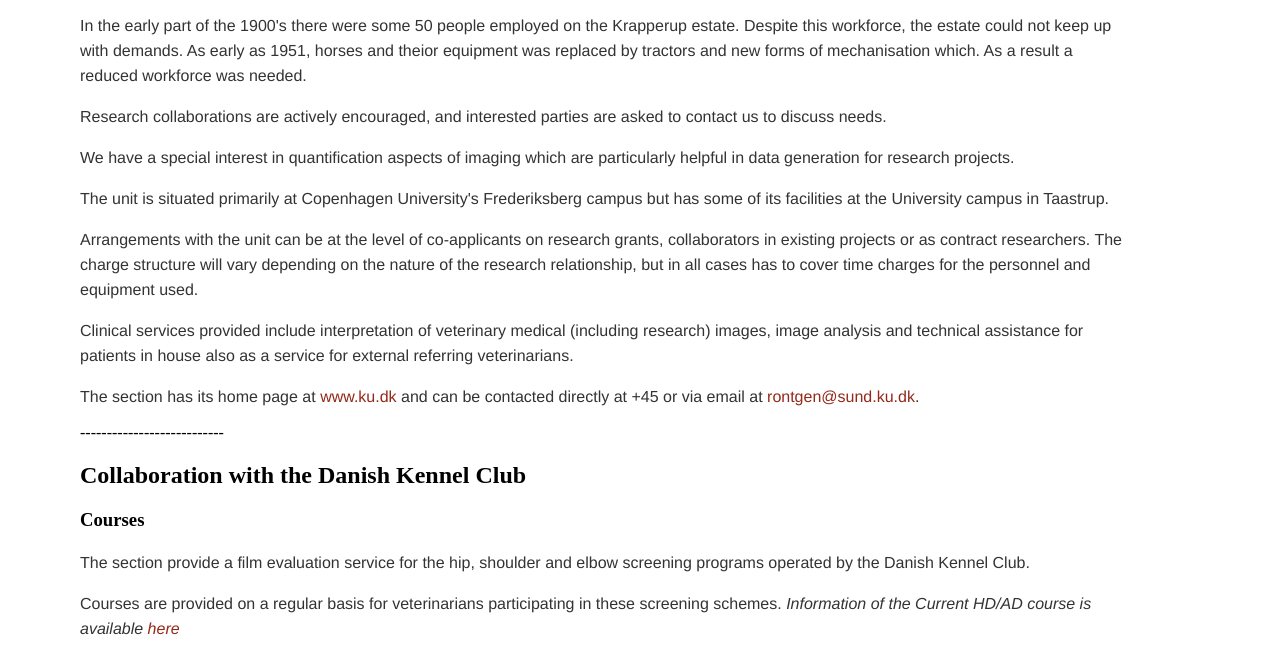
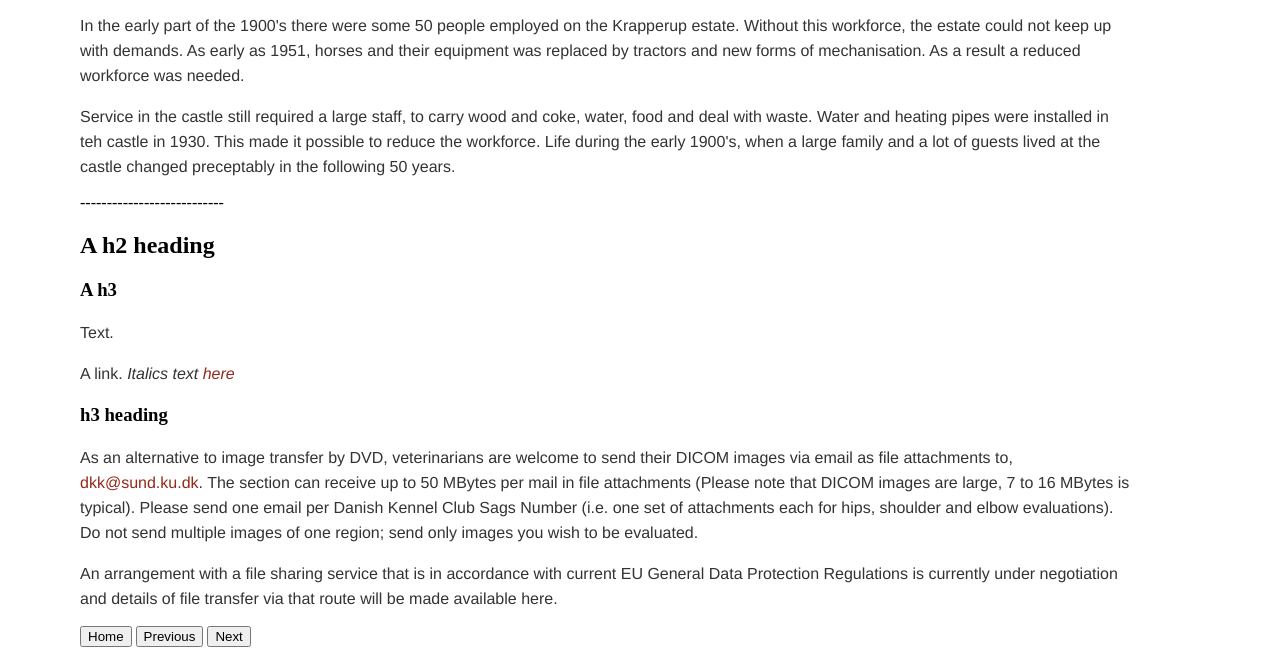
Before and after one commit to Fintan-McEvoy/krapperup, a plain HTML site: page posters.html in a window 1280 px wide. Shown: the part 153-802 px from the top of the page. Drawn offline with Linux system fonts and the light colour scheme.

Commit message:
Please enter the commge editing
it message for your changes. Lines starting

```diff
--- a/posters.html
+++ b/posters.html
@@ -10,34 +10,22 @@
 
 <h1>Krapperup's farm museum</h1>
 
-<p>In the early part of the 1900's there were some 50 people employed on the Krapperup estate. Despite this workforce, the estate could not keep up with demands.  As early as 1951, horses and theior equipment was replaced by tractors and new forms of mechanisation which. As a result a reduced workforce was needed.  </p>
+<p>In the early part of the 1900's there were some 50 people employed on the Krapperup estate.  Without this workforce, the estate could not keep up with demands.  As early as 1951, horses and their equipment was replaced by tractors and new forms of mechanisation. As a result a reduced workforce was needed.  </p>
 
-<p>Research collaborations are actively encouraged, and interested parties are asked to contact us to discuss needs.  </p>
-
-<p>We have a special interest in quantification aspects of imaging which are particularly helpful in data generation for research projects.  </p>
-
-<p>The unit is situated primarily at Copenhagen University's Frederiksberg campus but has some of its facilities at the University campus in Taastrup. </p>
-
-<p>Arrangements with the unit can be at the level of co-applicants on research grants, collaborators in existing projects or as contract researchers.  The charge structure will vary depending on the nature of the research relationship, but in all cases has to cover time charges for the personnel and equipment used.   </p>
-
-<p>Clinical services provided include interpretation of veterinary medical (including research) images, image analysis and technical assistance for patients in house also as a service for external referring veterinarians.</p>
-
-
-<p>The section has its home page at <a href= 'www.ku.dk'>www.ku.dk</a> and can be contacted directly at +45 or via email at <a href=mailto:rontgen@sund.ku.dk>rontgen@sund.ku.dk</a>. </p>
+<p> Service in the castle still required a large staff, to carry wood and coke, water, food and deal with waste. Water and heating pipes were installed in teh castle in 1930. This made it possible to  reduce the workforce.  Life during the early 1900's, when a large family and a lot of guests lived at the castle changed preceptably in the following 50 years.   </p>
 
 ---------------------------
-<h2>Collaboration with the Danish Kennel Club</h2>
-<h3>Courses</h3>
-<p>The section provide a film evaluation service for the hip, shoulder and elbow screening programs operated by the Danish Kennel Club.</p>
+<h2> A h2 heading</h2>
+<h3>A h3</h3>
+<p>Text.</p>
 
-<p>Courses are provided on a regular basis for veterinarians participating in these screening schemes. <em>Information of the Current HD/AD course is available <a target="_blank" href="hdadkursus.htm">here</a></em>
+<p> A link. <em>Italics text <a target="_blank" href="hdadkursus.htm">here</a></em>
 </p>
 
 
 
-<h3>Uploading screening images for evaluation</h3>
+<h3>h3 heading</h3>
 
-<p>The section uses DICOM images for image evaluation.  These image files will have the file extension  ".dcm" in their file name.  Currently DICOM images are received via DVD format sent to the address below. Due to changes in the postal service and replacement of DVD file transfer by cloud file transfer services, transfer of images by DVD will be phased out in the coming years. </p>
 
 <p>As an alternative to image transfer by DVD, veterinarians are welcome to send their DICOM images via email as file attachments to,  <a href=mailto:dkk@sund.ku.dk>dkk@sund.ku.dk</a>. The section can receive up to 50 MBytes per mail in file attachments (Please note that DICOM images are large, 7 to 16 MBytes is typical). Please send one email per Danish Kennel Club Sags Number (i.e. one set of attachments each for hips, shoulder and elbow evaluations).  Do not send multiple images of one region; send only images you wish to be evaluated.  </p>
 
```
Also changed, not shown: 1 other file.
